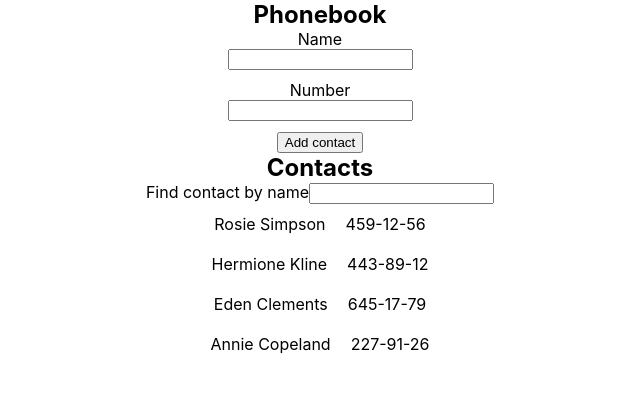
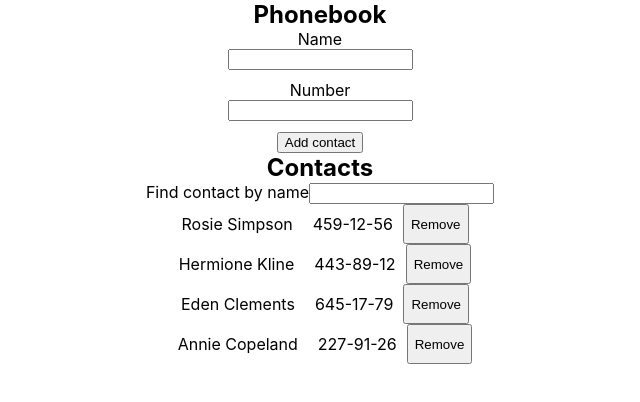
Before and after one commit to YuliaTsveleva/goit-react-hw-02-phonebook, a React (Create React App) app: page / in a window 1280 px wide. Shown: the top 402 px of the page, without its empty margins (320-960 px from the left). Built offline with nearby package versions, Linux system fonts and the light colour scheme.

Commit message:
add remove button

```diff
--- a/src/App.js
+++ b/src/App.js
@@ -18,27 +18,29 @@ class App extends Component {
   };
 
   addContact = ({ name, number }) => {
-    const contact = {
-      id: nanoid(),
-      name,
-      number,
-    };
-
     const alreadyExist = this.state.contacts.find(
       contact => contact.name === name,
     );
 
-    if (!alreadyExist) {
+    if (!alreadyExist && name !== '' && number !== '') {
       this.setState(({ contacts }) => ({
-        contacts: [contact, ...contacts],
+        contacts: [{ id: nanoid(), name, number }, ...contacts],
       }));
-    } else alert(`${name}is already in contacts`);
+    } else if (name === '' || number === '') {
+      alert('Fill in all the fields please!');
+    } else if (alreadyExist) {
+      alert(`${name} is already in contacts`);
+    }
   };
 
   changeFilter = e => {
     this.setState({
       filter: e.currentTarget.value,
     });
+  };
+
+  removeContact = e => {
+    console.log(e.target);
   };
 
   render() {
@@ -52,8 +54,11 @@ class App extends Component {
           <AddContactForm onSubmit={this.addContact} />
         </Section>
         <Section title="Contacts">
-          <Filter value={this.state.filter} onChange={this.changeFilter} />
-          <ContactList contacts={filteredContacts}></ContactList>
+          <Filter value={this.state.filter} onSubmit={this.changeFilter} />
+          <ContactList
+            contacts={filteredContacts}
+            onChange={this.removeContact}
+          ></ContactList>
         </Section>
       </div>
     );
--- a/src/Components/ContactItem/ContactItem.js
+++ b/src/Components/ContactItem/ContactItem.js
@@ -2,11 +2,14 @@ import React from 'react';
 import PropTypes from 'prop-types';
 import s from './ContactItem.module.css';
 
-function ContactItem({ name, number }) {
+function ContactItem({ name, number, onSubmit }) {
   return (
     <>
       <p className={s.Name}>{name}</p>
       <p className={s.Number}>{number}</p>
+      <button type="submit" onSubmit={onSubmit}>
+        Remove
+      </button>
     </>
   );
 }
--- a/src/Components/ContactList/ContactList.js
+++ b/src/Components/ContactList/ContactList.js
@@ -3,12 +3,16 @@ import PropTypes from 'prop-types';
 import s from './ContactList.module.css';
 import ContactItem from '../ContactItem/ContactItem';
 
-function ContactList({ contacts }) {
+function ContactList({ contacts, onSubmit }) {
   return (
     <ul className={s.contactsList}>
       {contacts.map(contact => (
         <li key={contact.id} className={s.Item}>
-          <ContactItem name={contact.name} number={contact.number} />
+          <ContactItem
+            name={contact.name}
+            number={contact.number}
+            onSubmit={onSubmit}
+          />
         </li>
       ))}
     </ul>
```
